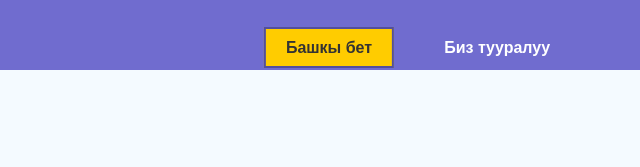
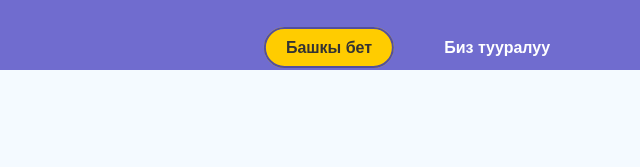
Before and after one commit to ademtkn/ilimpia-website, a plain HTML site: page index.html in a window 1280 px wide. Shown: the top 167 px of the page, 223-863 px from the left. Drawn offline with nearby package versions, Linux system fonts and the light colour scheme.

Commit message:
22-11-24_6

```diff
--- a/css/style.css
+++ b/css/style.css
@@ -29,37 +29,37 @@ body {
 /* Menü Elemanları */
 .nav-links {
     list-style: none;
-    display: flex;
-    gap: 30px;
     margin: 0;
     padding: 0;
+    display: flex;
+    gap: 30px; /* Menü elemanları arasındaki boşluk */
     position: absolute;
-    left: 50%;
-    transform: translateX(-50%);
+    left: 50%; /* Menü ortada başlar */
+    transform: translateX(-50%); /* Menü tam ortada hizalanır */
 }
 
 .nav-links li a {
     text-decoration: none;
-    color: white;
+    color: #ffffff; /* Varsayılan yazı rengi beyaz */
     font-size: 16px;
-    font-weight: bold;
+    font-weight: 600;
     padding: 10px 20px;
-    transition: all 0.3s ease;
+    border-radius: 30px; /* Yuvarlak kenarlar */
+    background: transparent; /* Pasif durumda şeffaf */
+    transition: all 0.3s ease; /* Geçiş efekti */
 }
 
-/* Hover Durumu */
 .nav-links li a:hover {
-    background: white;
-    color: #524f9d;
-    border-radius: 30px;
+    background: #ffffff; /* Hover durumunda beyaz arka plan */
+    color: #524f9d; /* Yazı rengi ana renk */
+    font-weight: bold; /* Hover sırasında yazıyı kalın yap */
 }
 
-/* Aktif Menü Elemanı */
 .nav-links li a.active {
-    background: #ffcc00;
-    color: #333333;
+    background: #ffcc00; /* Aktif durumda parlak sarı arka plan */
+    color: #333333; /* Aktif durumda koyu yazı rengi */
     font-weight: bold;
-    border: 2px solid #524f9d;
+    border: 2px solid #524f9d; /* Aktif durumda kenarlık */
 }
 
 
```
